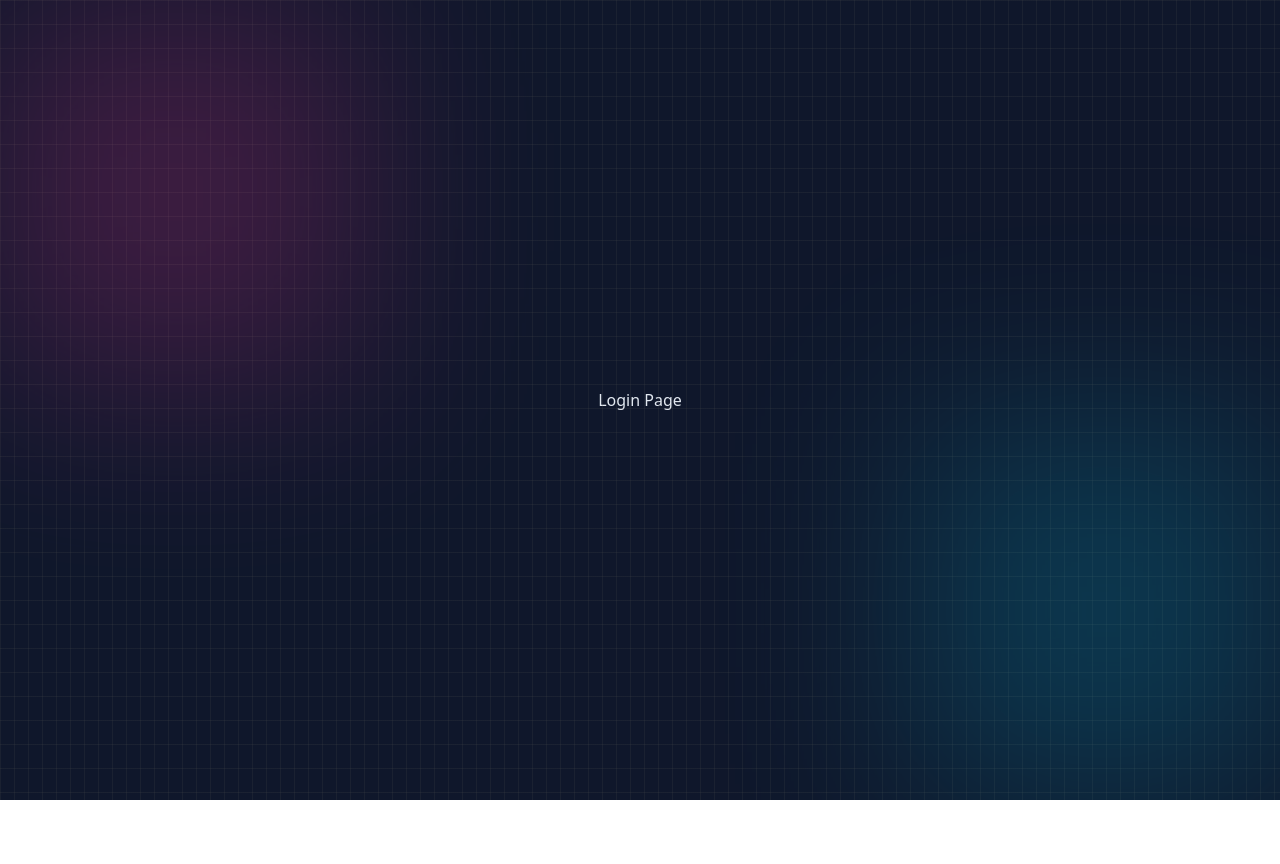
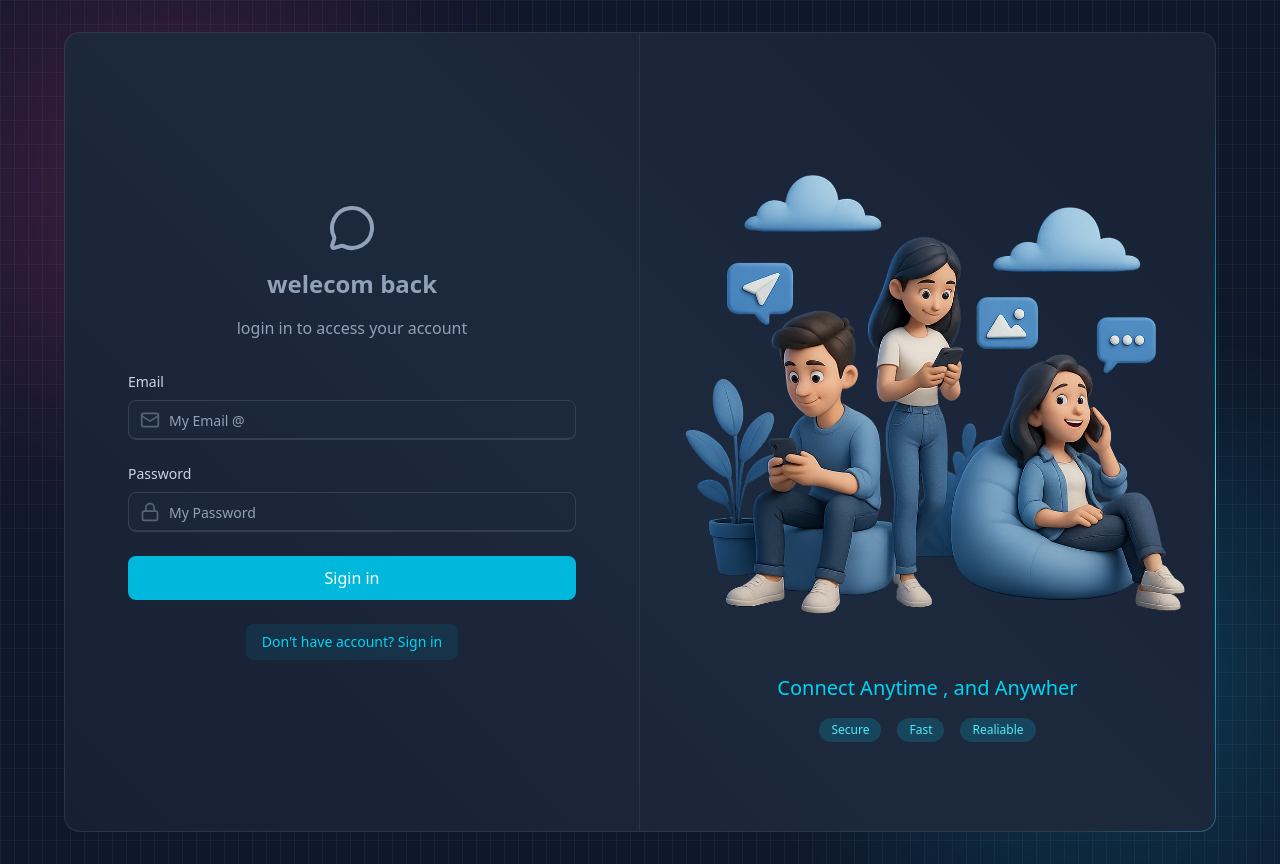
Before and after one commit to publicmailed002/semiappdeploy, a React (Vite) app in the folder frontend/: page /login in a window 1280 px wide. Before the commit the page ends 800 px from the top, so only its background shows below. Built offline with nearby package versions, Linux system fonts and the light colour scheme; no server answers.

Commit message:
login and logout implmented

```diff
--- a/frontend/src/pages/ChatPage.jsx
+++ b/frontend/src/pages/ChatPage.jsx
@@ -1,9 +1,11 @@
 import React from 'react'
+import { useAuthStore } from '../store/useAuthStore'
 
 function ChatPage() {
+  const {logout} = useAuthStore();
   return (
     <div>
-      <p>Chat Page</p>
+      <button className='btn btn-active' onClick={logout}>Logout</button>
     </div>
   )
 }
--- a/frontend/src/pages/LoginPage.jsx
+++ b/frontend/src/pages/LoginPage.jsx
@@ -1,9 +1,114 @@
-import React from 'react'
+import React, { useState } from 'react'
+import { useAuthStore } from '../store/useAuthStore'
+import BorderAniamtedContainer from '../components/BorderAnimatedContainer'
+import { LoaderIcon, LockIcon, MailIcon, MessageCircleIcon, UserIcon } from 'lucide-react'
+import { Link } from 'react-router'
 
 function LoginPage() {
-  return (
-    <div>
-      <p>Login Page</p>
+
+  const [formData ,setFormData] = useState({email :"" , password :""})
+    const {login , isLogingIn}  = useAuthStore()
+
+
+    const handleSubmit = (e) =>{
+      e.preventDefault()
+      login(formData);
+    }
+   return (
+    <div className="w-full flex items-center justify-center p-4 bg-slate-900">
+      <div className="relative w-full max-w-6xl md:h-[800px] h-[650px]">
+        <BorderAniamtedContainer>
+          <div className="w-full flex flex-col md:flex-row">
+            {/* FORM CLOUMN - LEFT SIDE */}
+            <div className="md:w-1/2 p-8 flex items-center justify-center md:border-r border-slate-600/30">
+              <div className="w-full max-w-md">
+                    {/* HEADING TEXT */}
+                    <div className='text-center mb-8'>
+                       <MessageCircleIcon  className='w-12 h-12 mx-auto text-slate-400 mb-4' />
+                       <h2 className='text-2xl font-bold text-slate-400 mb-4'>welecom back</h2>
+                       <p className='text-slate-400'> login in to access your account</p>
+
+                    </div>
+                    {/* FORM */}
+
+                    <form onSubmit={handleSubmit} className='space-y-6'>
+                      {/* Email Input */}
+                      <div>
+                           <label className='auth-input-label'>Email</label>
+                           <div className='relative'>
+                                <MailIcon className='auth-input-icon'/>
+
+                                <input type='email'
+                                 value={formData.email}
+                                 onChange={(e) => setFormData({...formData , email:e.target.value})}
+                                 className='input'
+                                 placeholder='My Email @'
+                                />
+
+                           </div>
+                      </div>
+
+                      {/* PASSWORD INPUT */}
+                      <div>
+                           <label className='auth-input-label'>Password</label>
+                           <div className='relative'>
+                                <LockIcon className='auth-input-icon'/>
+
+                                <input type='password'
+                                 value={formData.password}
+                                 onChange={(e) => setFormData({...formData , password:e.target.value})}
+                                 className='input'
+                                 placeholder='My Password'
+                                />
+
+                           </div>
+                      </div>
+                      {/* BUTTON SUBMITE */}
+
+                      <button className='auth-btn' type='submit' disabled={isLogingIn}>
+                        {isLogingIn ?(
+                          <LoaderIcon  className='w-full h-5 animate-spin text-center'/>
+                        ) : (
+                          "Sigin in"
+                        )
+                      }
+                      </button>
+                    </form>
+
+                    <div className='mt-6 text-center'>
+
+                      <Link to="/signup" className='auth-link' >
+                        Don't have account? Sign in
+                      </Link>
+
+                    </div>
+
+                  </div>
+
+                </div>
+                {/* FROM ILSTRAITION RIGHT SIDE */}
+                <div className='hidden md:w-1/2 md:flex items-center justify-center p-6 bg-linear-to-bl from-slate-800/20 to-transparent'>
+                   <div>
+                       <img
+                        src='/login.png'
+                        alt='Pepole using mobile device'
+                        className='w-full h-auto object-contain'
+                       />
+                       <div className='mt-6 text-center'>
+                          <h3 className='text-xl font-medium text-cyan-400'> Connect Anytime , and Anywher</h3>
+                          <div className='mt-4 flex justify-center gap-4'>
+                            <span className='auth-badge'>Secure</span>
+                            <span className='auth-badge'>Fast</span>
+                            <span className='auth-badge'>Realiable</span>
+
+                          </div>
+                       </div>
+                   </div>
+                </div>
+              </div>
+            </BorderAniamtedContainer>
+
+           </div>
     </div>
   )
 }
--- a/frontend/src/store/useAuthStore.js
+++ b/frontend/src/store/useAuthStore.js
@@ -8,6 +8,7 @@ export const useAuthStore = create((set,get) => ({
     authUser : null,
     ischeckingAuth:true,
     isSignUp:false,
+    isLogingIn : false,
 
     checkAuth  : async () =>{
         try{
@@ -40,6 +41,36 @@ export const useAuthStore = create((set,get) => ({
             set({isSignUp:false})
         }
 
+    },
+    login : async (data) =>{
+        set({isLogingIn:true});
+
+        try{
+
+            const res = await axiosinstance.post('/auth/login',data);
+            set({authUser :res.data})
+            toast.success('Logged in succesfully!')
+
+        }catch(error){
+            toast.error(error.response.data.message)
+
+        }finally{
+            set({isLogingIn:false})
+        }
+
+    },
+
+    logout: async () =>{
+        try{
+             await axiosinstance.post('auth/logout')
+             set({authUser:null});
+             toast.success('Logged out successfully')
+
+        }catch(error){
+            toast.error("Error Logged out")
+            console.log('Error details ' ,error)
+
+        }
     }
 
 }))
```
